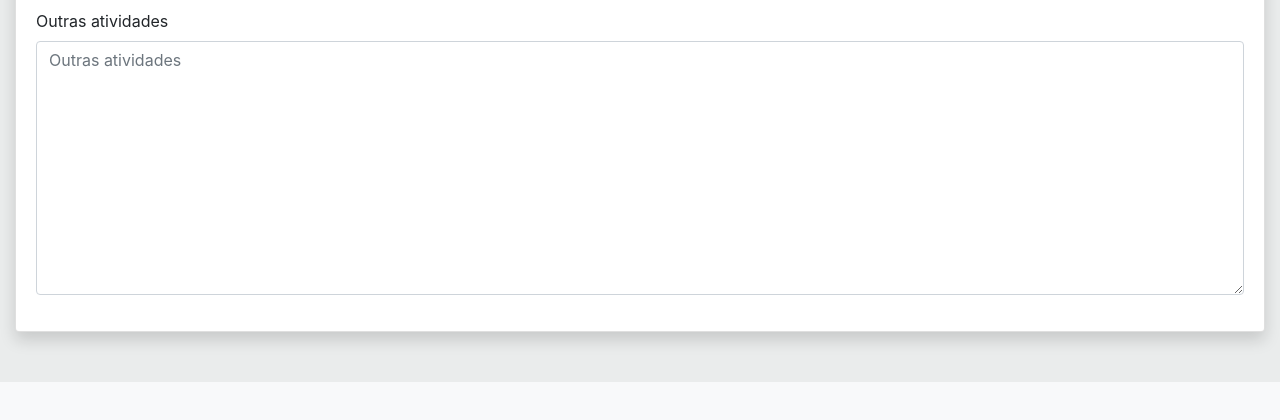
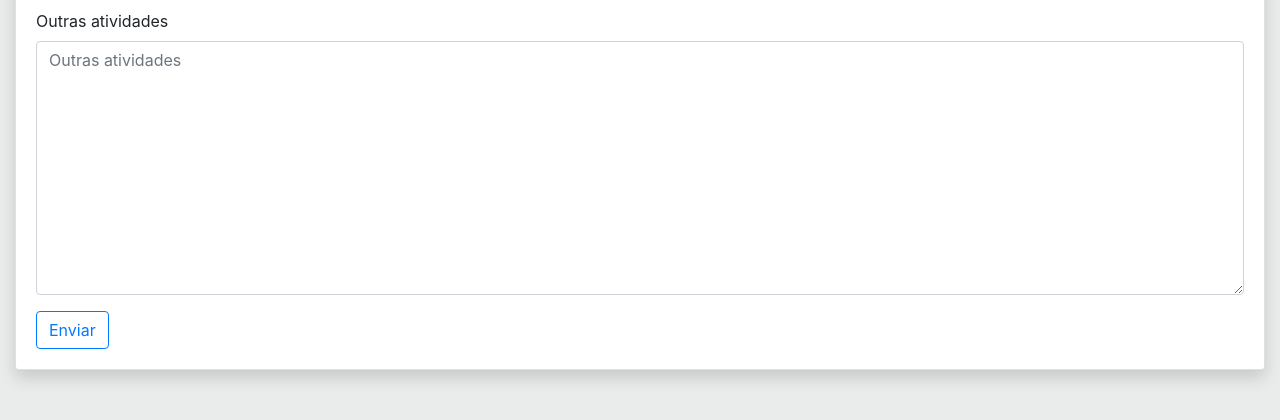
Before and after one commit to marcelosf/pos-relatorios, a Django app: page /parecer/novo in a window 1280 px wide. Shown: the part 1684-2104 px from the top of the page. Before the commit the page ends 2066 px from the top, so only its background shows below. Run offline with Django 3.2, Linux system fonts and the light colour scheme; parts of the project's set-up code (start-up, migrations or seed data) failed here and were passed over; some libraries are stand-ins or nearby versions.

Commit message:
Adiciona botão enviar - issue #53

```diff
--- a/sispos/parecer/templates/parecer_ds1_new.html
+++ b/sispos/parecer/templates/parecer_ds1_new.html
@@ -10,6 +10,7 @@
             <div class="card-body">
                 <form action="#" method="post">
                     {% bootstrap_form form %}
+                    <button class="btn btn-outline-primary" type="submit">Enviar</button>
                 </form>
             </div>
         </div>
```
